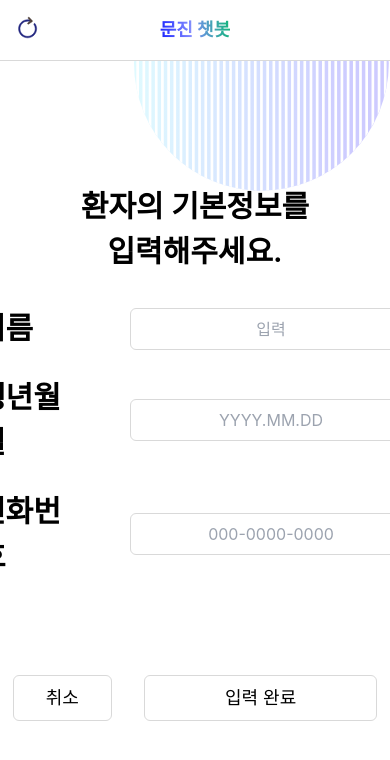
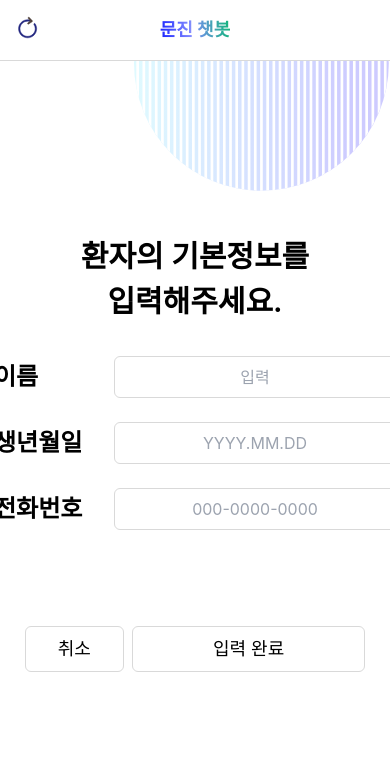
Before and after one commit to hasangwon/gentlepie-test, a Next.js app: page /inquiry in a window 390 px wide. Both pictures are taken after a click on the button "개인정보 수집 동의함". Shown: the top 760 px of the page. Built offline with nearby package versions, Linux system fonts and the light colour scheme; a web font is replaced by a local one.

Commit message:
Fix : 모바일 짤림 문제 해결

```diff
--- a/src/components/layout/InquiryLayout/BotMessage.tsx
+++ b/src/components/layout/InquiryLayout/BotMessage.tsx
@@ -11,7 +11,7 @@ const BotMessage = ({
   scrollToBottom: () => void;
 }) => {
   return (
-    <div className="px-[4rem] md:px-[7rem] lg:px-[10rem] overflow-y-auto min-h-[30rem] py-16 text-[24px] font-semibold text-center flex justify-center items-center text-bublitt-text leading-10">
+    <div className="px-[1.5rem] md:px-[7rem] lg:px-[10rem] overflow-y-auto min-h-[30rem] py-16 text-[24px] font-semibold text-center flex justify-center items-center text-bublitt-text leading-10">
       {/* <TypingEffect */}
       <TypingEffectMarkdown
         text={message}
--- a/src/pages/inquiry.tsx
+++ b/src/pages/inquiry.tsx
@@ -78,7 +78,7 @@ const Inquiry: React.FC = () => {
               </p>
               <form className="w-full flex flex-col items-center mt-8 gap-6">
                 <div className="flex items-center">
-                  <h3 className="text-[30px] font-semibold mr-12 w-[6.5rem] select-none">
+                  <h3 className="text-[24px] sm:text-[30px] font-semibold sm:mr-12 mr-4 w-[6.5rem] select-none">
                     이름
                   </h3>
                   <input
@@ -94,7 +94,7 @@ const Inquiry: React.FC = () => {
                   />
                 </div>
                 <div className="flex items-center">
-                  <h3 className="text-[30px] font-semibold mr-12 w-[6.5rem] select-none">
+                  <h3 className="text-[24px] sm:text-[30px] font-semibold sm:mr-12 mr-4 w-[6.5rem] select-none">
                     생년월일
                   </h3>
                   <input
@@ -111,7 +111,7 @@ const Inquiry: React.FC = () => {
                   />
                 </div>
                 <div className="flex items-center">
-                  <h3 className="text-[30px] font-semibold mr-12 w-[6.5rem] select-none">
+                  <h3 className="text-[24px] sm:text-[30px] font-semibold sm:mr-12 mr-4 w-[6.5rem] select-none">
                     전화번호
                   </h3>
                   <input
@@ -134,7 +134,7 @@ const Inquiry: React.FC = () => {
                     setPageIndex(1);
                     initUserInfo();
                   }}
-                  className="text-lg px-8 py-2 border border-gentle-light rounded-md mt-[6rem] hover:bg-gentle-light mr-8"
+                  className="text-lg px-8 py-2 border border-gentle-light rounded-md mt-[6rem] hover:bg-gentle-light sm:mr-8 mr-2"
                 >
                   취소
                 </button>
```
